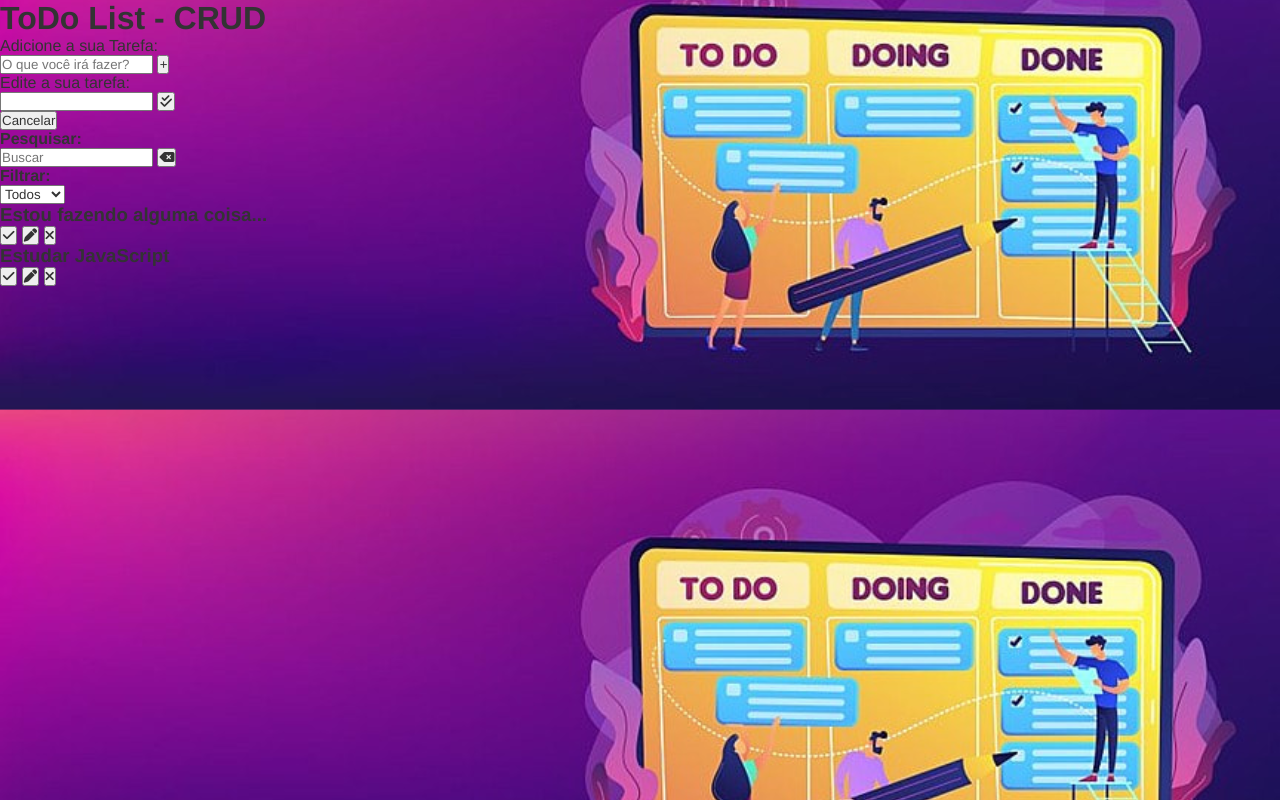
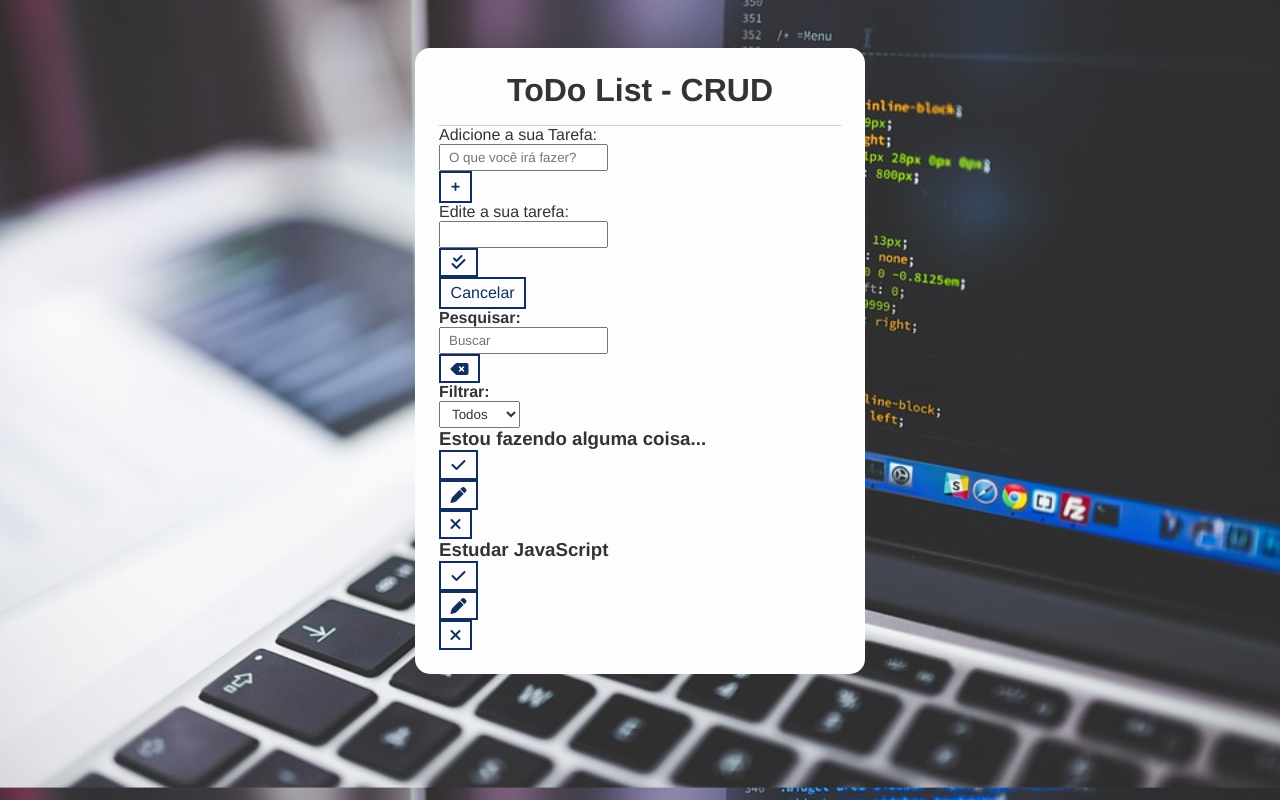
Before and after one commit to WesclleyRodrigues/Meu-Primeiro-CRUD, a plain HTML site: page index.html in a window 1280 px wide. Drawn offline with Linux system fonts and the light colour scheme.

Commit message:
Estilizando com CSS

```diff
--- a/css/style.css
+++ b/css/style.css
@@ -1,5 +1,5 @@
 /* Geral */
-*{
+* {
   padding: 0;
   margin: 0;
   font-family: Helvetica;
@@ -8,8 +8,61 @@
 }
 
 body {
-    background-image: url("../img/toDo.jpg");
+  background-image: url("../img/coding-1853305_960_720.jpg");
   background-position: center;
   background-size: cover;
+}
 
+button {
+  background-color: #fdfdfd;
+  color: #102f5e;
+  border: 2px solid #102f5e;
+  padding: 0.3rem 0.6rem;
+  font-size: 1rem;
+  cursor: pointer;
+  display: flex;
+  justify-content: center;
+  align-items: center;
+  transition: 0.4s;
 }
+
+button:hover {
+  background-color: #102f5e;
+  color: #fff;
+}
+
+button:hover > i {
+  color: #fff;
+}
+
+button i {
+  color: #102f5e;
+  font-weight: bold;
+  pointer-events: none;
+}
+
+input,
+select {
+  padding: 0.25rem 0.5rem;
+}
+
+.hide {
+    display: none;
+}
+
+/* ToDo Header */
+.todo-container {
+    max-width: 450px;
+    margin: 3rem auto;
+    background-color: #fdfdfd;
+    padding: 1.5rem;
+    border-radius: 15px;
+}
+
+.todo-container header {
+    text-align: center;
+    padding: 0 1rem 1rem;
+    border-bottom: 1px solid #ccc;
+}
+
+/* ToDo Form */
--- a/index.html
+++ b/index.html
@@ -37,7 +37,7 @@
         </button>
       </div>
     </form>
-    <form id="edit-form">
+    <form id="edit-form" class="">
         <p>Edite a sua tarefa:</p>
         <div class="form-control">
             <input type="text" id="edit-input">
```
Also changed, not shown: img/coding-1853305_960_720.jpg (added). Lines whose indentation alone changed are shown as unchanged.
